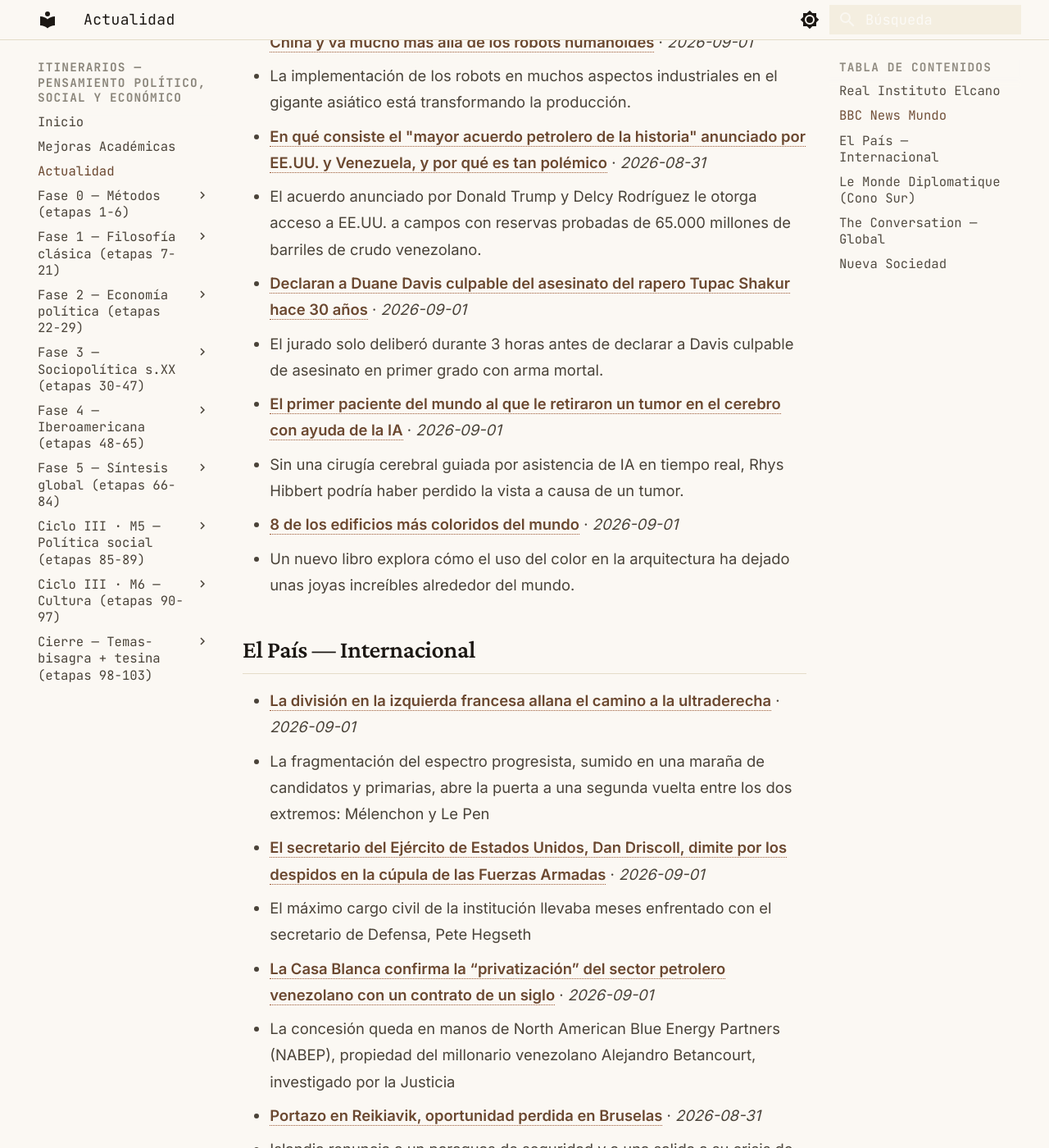
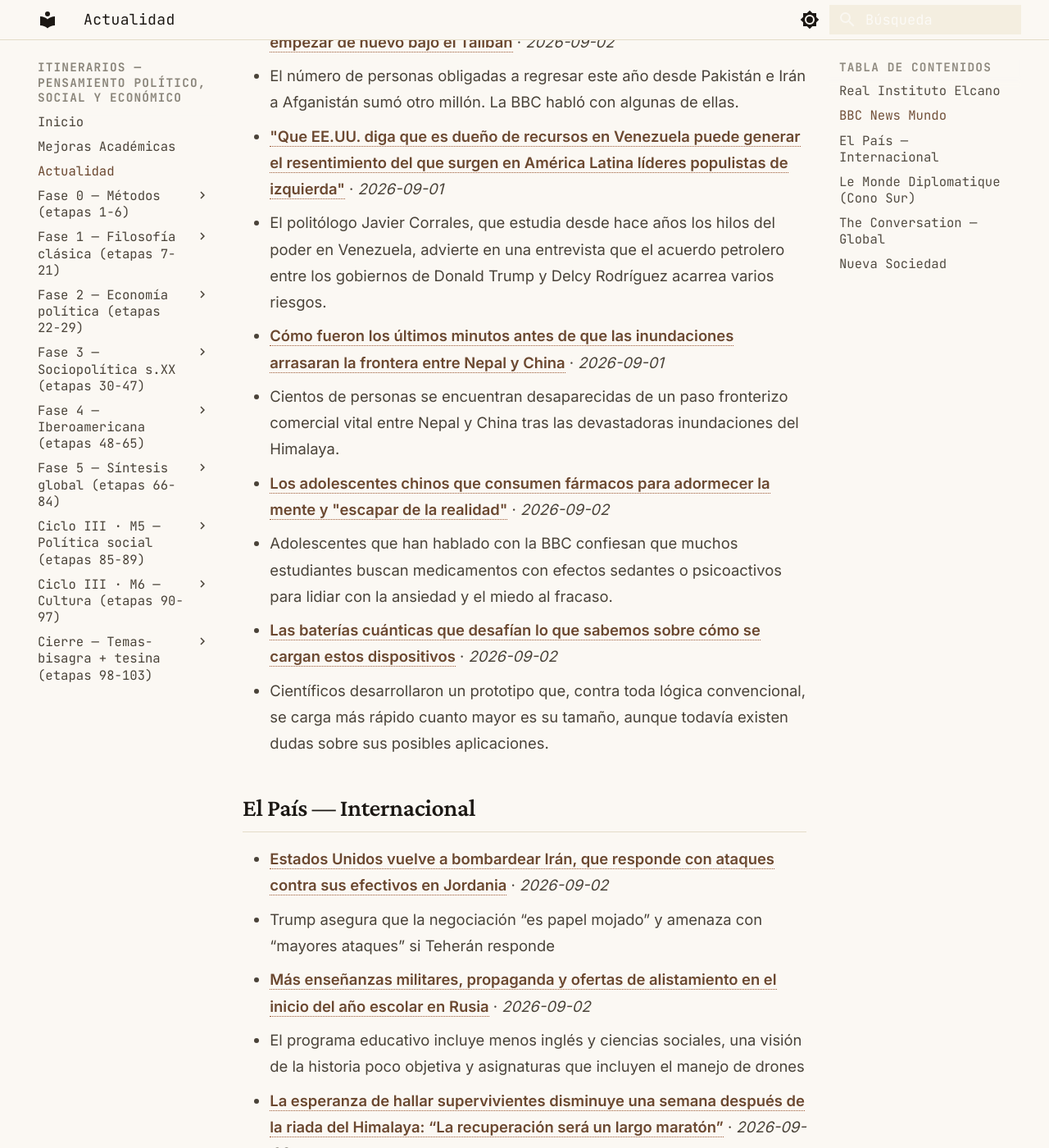
Before and after one commit to MrSpagVi/Curso, an MkDocs documentation site: the page built from docs/actualidad.md, in a window 1280 px wide and 1400 px high, scrolled down 896 px. Shown: the whole window at 82% size. Built offline with MkDocs 1.6.1 and Material for MkDocs 9.7.7, drawn with Linux system fonts in a browser that asks for light colours; some of the changed text lies outside the part shown.

Commit message:
auto: actualidad 2026-09-02

```diff
--- a/docs/actualidad.md
+++ b/docs/actualidad.md
@@ -6,7 +6,7 @@ title: Actualidad
 
 Últimos titulares de fuentes que dictan agenda en ciencia política y geopolítica. Actualizado automáticamente cada día (vía GitHub Actions).
 
-_Última actualización: 2026-09-01 10:50 UTC_
+_Última actualización: 2026-09-02 10:15 UTC_
 
 !!! tip "Ritual mensual — #actualidad"
     El último sábado de cada mes: agarrá **un** titular de los de abajo y escribí **300 palabras** aplicándole **2 autores** del último mes que leíste. ¿Qué diría cada uno? ¿En qué chocan? No resumas la noticia — usala como caso para pensar con las herramientas que venís construyendo. Guardá el texto con el tag `#actualidad` en tu sistema de notas. Esto convierte la teoría en criterio sobre la coyuntura: el objetivo del plan no es citar a Maquiavelo, es leer el presente con él.
@@ -17,29 +17,29 @@ _Sin datos en esta ejecución. Visitar fuente: [https://www.realinstitutoelcano.
 
 ## BBC News Mundo
 
-- **["Cambiará el mundo": la revolución de las máquinas que se gesta en China y va mucho más allá de los robots humanoides](https://www.bbc.com/mundo/articles/c4g7enmvjrdo?at_medium=RSS&at_campaign=rss)** · *2026-09-01*
-  - La implementación de los robots en muchos aspectos industriales en el gigante asiático está transformando la producción.
-- **[En qué consiste el "mayor acuerdo petrolero de la historia" anunciado por EE.UU. y Venezuela, y por qué es tan polémico](https://www.bbc.com/mundo/articles/c783xln84p1o?at_medium=RSS&at_campaign=rss)** · *2026-08-31*
-  - El acuerdo anunciado por Donald Trump y Delcy Rodríguez le otorga acceso a EE.UU. a campos con reservas probadas de 65.000 millones de barriles de crudo venezolano.
-- **[Declaran a Duane Davis culpable del asesinato del rapero Tupac Shakur hace 30 años](https://www.bbc.com/mundo/articles/c99dy5yr2yjo?at_medium=RSS&at_campaign=rss)** · *2026-09-01*
-  - El jurado solo deliberó durante 3 horas antes de declarar a Davis culpable de asesinato en primer grado con arma mortal.
-- **[El primer paciente del mundo al que le retiraron un tumor en el cerebro con ayuda de la IA](https://www.bbc.com/mundo/articles/c2kw51w9ne8o?at_medium=RSS&at_campaign=rss)** · *2026-09-01*
-  - Sin una cirugía cerebral guiada por asistencia de IA en tiempo real, Rhys Hibbert podría haber perdido la vista a causa de un tumor.
-- **[8 de los edificios más coloridos del mundo](https://www.bbc.com/mundo/articles/c3v0qz3v04zo?at_medium=RSS&at_campaign=rss)** · *2026-09-01*
-  - Un nuevo libro explora cómo el uso del color en la arquitectura ha dejado unas joyas increíbles alrededor del mundo.
+- **["Nunca estuve en Afganistán": los 6 millones de deportados obligados a empezar de nuevo bajo el Talibán](https://www.bbc.com/mundo/articles/cwyzj7v3497o?at_medium=RSS&at_campaign=rss)** · *2026-09-02*
+  - El número de personas obligadas a regresar este año desde Pakistán e Irán a Afganistán sumó otro millón. La BBC habló con algunas de ellas.
+- **["Que EE.UU. diga que es dueño de recursos en Venezuela puede generar el resentimiento del que surgen en América Latina líderes populistas de izquierda"](https://www.bbc.com/mundo/articles/c4gqmz701vmo?at_medium=RSS&at_campaign=rss)** · *2026-09-01*
+  - El politólogo Javier Corrales, que estudia desde hace años los hilos del poder en Venezuela, advierte en una entrevista que el acuerdo petrolero entre los gobiernos de Donald Trump y Delcy Rodríguez acarrea varios riesgos.
+- **[Cómo fueron los últimos minutos antes de que las inundaciones arrasaran la frontera entre Nepal y China](https://www.bbc.com/mundo/articles/cqxv9xq7qy0o?at_medium=RSS&at_campaign=rss)** · *2026-09-01*
+  - Cientos de personas se encuentran desaparecidas de un paso fronterizo comercial vital entre Nepal y China tras las devastadoras inundaciones del Himalaya.
+- **[Los adolescentes chinos que consumen fármacos para adormecer la mente y "escapar de la realidad"](https://www.bbc.com/mundo/articles/cy8zp49p5llo?at_medium=RSS&at_campaign=rss)** · *2026-09-02*
+  - Adolescentes que han hablado con la BBC confiesan que muchos estudiantes buscan medicamentos con efectos sedantes o psicoactivos para lidiar con la ansiedad y el miedo al fracaso.
+- **[Las baterías cuánticas que desafían lo que sabemos sobre cómo se cargan estos dispositivos](https://www.bbc.com/mundo/articles/cx2zdz11l42o?at_medium=RSS&at_campaign=rss)** · *2026-09-02*
+  - Científicos desarrollaron un prototipo que, contra toda lógica convencional, se carga más rápido cuanto mayor es su tamaño, aunque todavía existen dudas sobre sus posibles aplicaciones.
 
 ## El País — Internacional
 
-- **[La división en la izquierda francesa allana el camino a la ultraderecha](https://elpais.com/internacional/2026-09-01/la-division-en-la-izquierda-francesa-allana-el-camino-a-la-ultraderecha.html)** · *2026-09-01*
-  - La fragmentación del espectro progresista, sumido en una maraña de candidatos y primarias, abre la puerta a una segunda vuelta entre los dos extremos: Mélenchon y Le Pen
-- **[El secretario del Ejército de Estados Unidos, Dan Driscoll, dimite por los despidos en la cúpula de las Fuerzas Armadas](https://elpais.com/internacional/2026-09-01/el-secretario-del-ejercito-de-estados-unidos-dan-driscoll-dimite-por-los-despidos-en-la-cupula-de-las-fuerzas-armadas.html)** · *2026-09-01*
-  - El máximo cargo civil de la institución llevaba meses enfrentado con el secretario de Defensa, Pete Hegseth
-- **[La Casa Blanca confirma la “privatización” del sector petrolero venezolano con un contrato de un siglo](https://elpais.com/us/2026-09-01/la-casa-blanca-confirma-la-privatizacion-del-sector-petrolero-venezolano-con-un-contrato-de-un-siglo.html)** · *2026-09-01*
-  - La concesión queda en manos de North American Blue Energy Partners (NABEP), propiedad del millonario venezolano Alejandro Betancourt, investigado por la Justicia
+- **[Estados Unidos vuelve a bombardear Irán, que responde con ataques contra sus efectivos en Jordania](https://elpais.com/internacional/2026-09-01/estados-unidos-bombardea-iran-por-segunda-vez-en-una-semana.html)** · *2026-09-02*
+  - Trump asegura que la negociación “es papel mojado” y amenaza con “mayores ataques” si Teherán responde
+- **[Más enseñanzas militares, propaganda y ofertas de alistamiento en el inicio del año escolar en Rusia](https://elpais.com/internacional/2026-09-02/mas-ensenanzas-militares-propaganda-y-ofertas-de-alistamiento-en-el-inicio-del-ano-escolar-en-rusia.html)** · *2026-09-02*
+  - El programa educativo incluye menos inglés y ciencias sociales, una visión de la historia poco objetiva y asignaturas que incluyen el manejo de drones
+- **[La esperanza de hallar supervivientes disminuye una semana después de la riada del Himalaya: “La recuperación será un largo maratón”](https://elpais.com/internacional/2026-09-02/la-esperanza-de-hallar-supervivientes-disminuye-una-semana-despues-de-la-riada-del-himalaya-la-recuperacion-sera-un-largo-maraton.html)** · *2026-09-02*
+  - Con más de 1.100 muertos y casi 5.000 desaparecidos, Nepal orienta la respuesta hacia la reconstrucción. China lleva desde el domingo sin actualizar la cifra de 16 fallecidos y 546 personas en paradero desconocido
+- **[Con las manos manchadas de catástrofe](https://elpais.com/opinion/2026-09-02/con-las-manos-manchadas-de-catastrofe.html)** · *2026-09-02*
+  - Aunque algunas partes del mundo sufren sequías devastadoras o inundaciones apocalípticas, los dos principales programas en las elecciones brasileñas defienden aumentar la producción de petróleo
 - **[Portazo en Reikiavik, oportunidad perdida en Bruselas](https://elpais.com/internacional/2026-08-31/portazo-en-reikiavik-oportunidad-perdida-en-bruselas.html)** · *2026-08-31*
   - Islandia renuncia a un paraguas de seguridad y a una salida a su crisis de precios, pero la UE ve esfumarse una ocasión única: un refuerzo sencillo para un proyecto en horas bajas
-- **[El legado de odio de Mladic](https://elpais.com/internacional/2026-08-31/el-legado-de-odio-de-mladic.html)** · *2026-08-31*
-  - El fallecido genocida serbobosnio fue el primero en formular postulados de orgullo de tribu y miedo a los que vienen de fuera que amenazan nuestra cultura
 
 ## Le Monde Diplomatique (Cono Sur)
 
@@ -47,16 +47,16 @@ _Sin datos en esta ejecución. Visitar fuente: [https://www.eldiplo.org/feed/](h
 
 ## The Conversation — Global
 
-- **[Three discoveries that transformed how we understand nutrition](https://theconversation.com/three-discoveries-that-transformed-how-we-understand-nutrition-290758)** · *2026-09-01*
-  - The tubular salivary glands, the interstitium and the mesentery are a reminder that nutrition involves the whole body.
-- **[View from The Hill: Did Albanese’s language against One Nation ‘cross a line’ or is Pauline Hanson just playing victim politics?](https://theconversation.com/view-from-the-hill-did-albaneses-language-against-one-nation-cross-a-line-or-is-pauline-hanson-just-playing-victim-politics-290824)** · *2026-09-01*
-  - The prime minister’s language fell far short of incitement. But the One Nation leader outsmarted him on the politics.
-- **[The US has struck a deal to control Venezuela’s oil reserves. It probably won’t help bring down fuel prices](https://theconversation.com/the-us-has-struck-a-deal-to-control-venezuelas-oil-reserves-it-probably-wont-help-bring-down-fuel-prices-290847)** · *2026-09-01*
-  - As more details emerge about this controversial deal, big questions remain about what it could mean – both for oil markets and Venezuela’s national sovereignty.
-- **[Three common study myths busted by a learning expert – and better strategies to use instead](https://theconversation.com/three-common-study-myths-busted-by-a-learning-expert-and-better-strategies-to-use-instead-288392)** · *2026-09-01*
-  - High school and uni students may wonder how best to prepare for upcoming exams. Here’s how they can use their time wisely.
-- **[The collapse of a mountainside triggered Nepal’s devastating floods. As the region’s mountains heat up, it won’t be the last](https://theconversation.com/the-collapse-of-a-mountainside-triggered-nepals-devastating-floods-as-the-regions-mountains-heat-up-it-wont-be-the-last-290924)** · *2026-09-01*
-  - Rock-ice avalanches like the one which caused catastrophe in Nepal and Tibet (China) are not new. But warmer conditions make them more likely.
+- **[Global justice report offers bold ideas but misses the realities of 2 billion informal workers – economists](https://theconversation.com/global-justice-report-offers-bold-ideas-but-misses-the-realities-of-2-billion-informal-workers-economists-290449)** · *2026-09-02*
+  - Redistribution must recognise that most workers are in informal employment.
+- **[Why Pacific Island states should seek collective security for the region](https://theconversation.com/why-pacific-island-states-should-seek-collective-security-for-the-region-289377)** · *2026-09-02*
+  - With growing rivalry between great powers in the Pacific, the Pacific Islands Forum is a chance to seek collective protection for the region’s small nations.
+- **[Victoria plans to get prisoners to help maintain roads. How common is prison work in Australia and what are the issues?](https://theconversation.com/victoria-plans-to-get-prisoners-to-help-maintain-roads-how-common-is-prison-work-in-australia-and-what-are-the-issues-290864)** · *2026-09-02*
+  - At best, prison work programs increase the chances of successful reintegration after release. At worst, they can be exploitative.
+- **[Australia’s economy grows by 2.1%, but people’s living standards aren’t keeping pace](https://theconversation.com/australias-economy-grows-by-2-1-but-peoples-living-standards-arent-keeping-pace-290822)** · *2026-09-02*
+  - The growth figures for June beat expectations – helped in part by record EV sales. But on a per-person basis, the economy is not doing so well.
+- **[Despite losing everything, communities along the Nepal-Tibet border are helping each other rebuild](https://theconversation.com/despite-losing-everything-communities-along-the-nepal-tibet-border-are-helping-each-other-rebuild-290856)** · *2026-09-02*
+  - Villagers are picking up the pieces after a catastrophic flash flood ripped through the region.
 
 ## Nueva Sociedad
 
```
